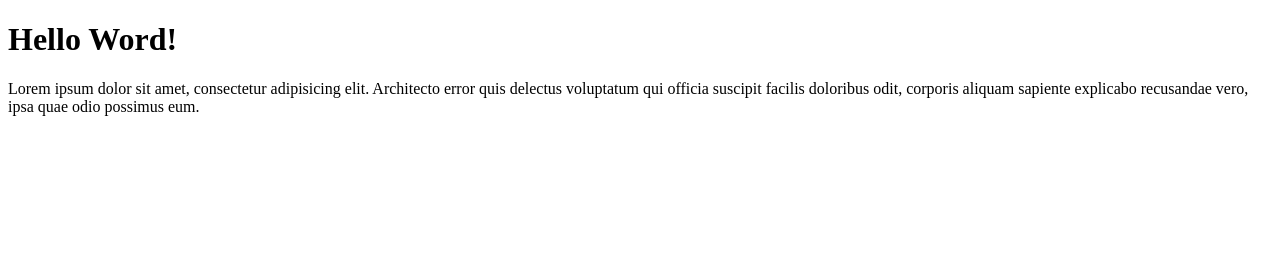
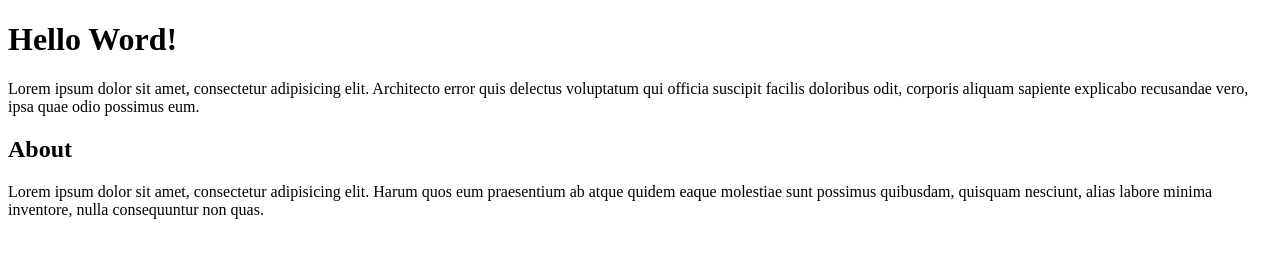
Before and after one commit to Bouchra3/WF3github, a plain HTML site: page index.html in a window 1280 px wide. Drawn offline with Linux system fonts and the light colour scheme.

Commit message:
Ajout de la partie About

```diff
--- a/index.html
+++ b/index.html
@@ -9,5 +9,7 @@
 <body>
     <h1>Hello Word!</h1>
     <p>Lorem ipsum dolor sit amet, consectetur adipisicing elit. Architecto error quis delectus voluptatum qui officia suscipit facilis doloribus odit, corporis aliquam sapiente explicabo recusandae vero, ipsa quae odio possimus eum. </p>
+    <h2>About</h2>
+    <p>Lorem ipsum dolor sit amet, consectetur adipisicing elit. Harum quos eum praesentium ab atque quidem eaque molestiae sunt possimus quibusdam, quisquam nesciunt, alias labore minima inventore, nulla consequuntur non quas.</p>
 </body>
 </html>
```
